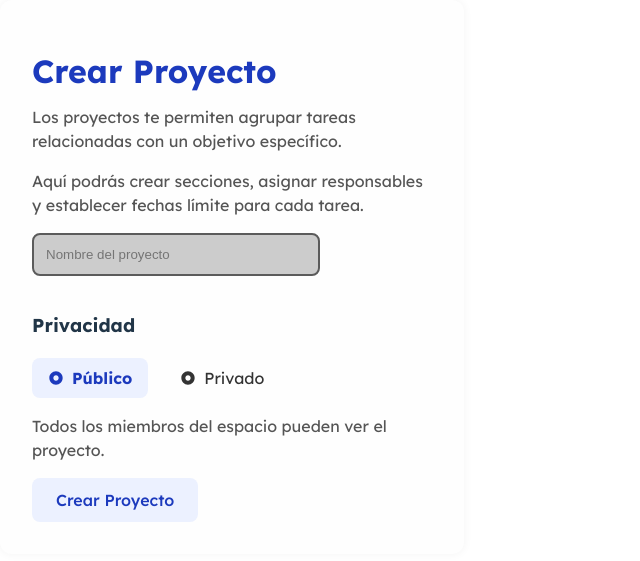
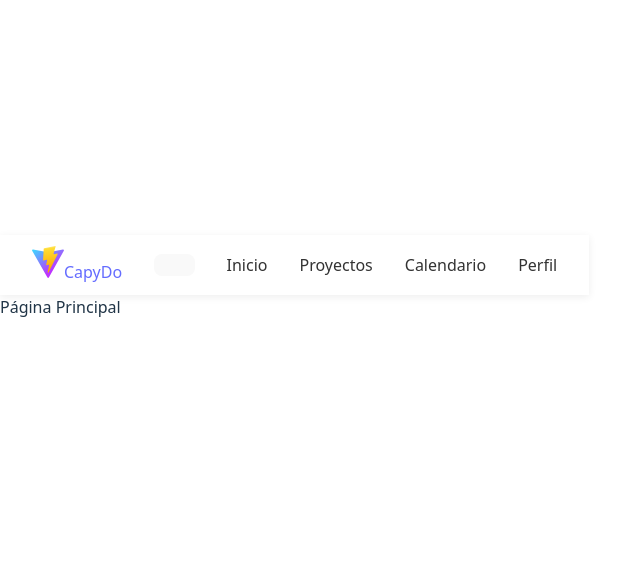
Before and after one commit to Capy-Do/CapyDo-Front, a React (Vite) app in the folder capydo/: page / in a window 1280 px wide. Shown: the part 123-684 px from the top of the page, without its empty margins (0-640 px from the left). Built offline with nearby package versions, Linux system fonts and the light colour scheme.

Commit message:
Agregando componente y estilos del Navbar

```diff
--- a/capydo/src/App.jsx
+++ b/capydo/src/App.jsx
@@ -1,11 +1,20 @@
+import {BrowserRouter as Router, Route, Routes} from 'react-router-dom';
+import NavBar from './components/NavBar';
 import CreateProject from './pages/CreateProject';
 
 function App() {
-  return (
-    <div>
-      <CreateProject />
-    </div>
-  );
-}
+    return (
+        <Router>
+            <NavBar />
+            <Routes>
+                <Route path="/" element={<div>Página Principal</div>} />
+                <Route path="/dashboard" element={<div>Dashboard</div>} />
+                <Route path="/projects" element={<CreateProject />} />
+                <Route path="/calendar" element={<div>Calendario</div>} />
+                <Route path="/profile" element={<div>Perfil</div>} />
+            </Routes>
+        </Router>
+    );
+} // <-- Esta llave faltaba
 
 export default App;
--- a/capydo/src/components/NavBar.jsx
+++ b/capydo/src/components/NavBar.jsx
@@ -0,0 +1,38 @@
+
+  import React, { useState } from "react";
+  import { Link } from "react-router-dom";
+  import "../styles/NavBar.css";
+
+  const NavBar = () => {
+      const [menuOpen, setMenuOpen] = useState(false);
+
+      return (
+          <nav className="navbar" style={{ width: "100%", left: 0 }}>
+              <div className="navbar__logo">
+                  <Link to="/">
+                      <img src="/vite.svg" alt="CapyDo Logo"
+  className="navbar__icon" />
+                      <span>CapyDo</span>
+                  </Link>
+              </div>
+
+              <button
+                  className="navbar__toggle"
+                  onClick={() => setMenuOpen(!menuOpen)}
+              >
+                  <span></span>
+                  <span></span>
+                  <span></span>
+              </button>
+
+              <ul className={`navbar__links ${menuOpen ? "active" : ""}`}>
+                  <li><Link to="/dashboard">Inicio</Link></li>
+                  <li><Link to="/projects">Proyectos</Link></li>
+                  <li><Link to="/calendar">Calendario</Link></li>
+                  <li><Link to="/profile">Perfil</Link></li>
+              </ul>
+          </nav>
+      );
+  };
+
+  export default NavBar;
--- /dev/null
+++ b/capydo/src/styles/NavBar.css
@@ -0,0 +1,46 @@
+/* NavBar.css - estilos básicos y modernos para el navbar de Capy Do */
+
+.navbar {
+  width: 100%;
+  left:0;
+  display: flex;
+  align-items: center;
+  justify-content: space-between;
+  background: #fff;
+  padding: 0.7rem 2rem;
+  box-shadow: 0 2px 8px rgba(0,0,0,0.07);
+  position: sticky;
+  top: 0;
+  z-index: 100;
+
+}
+
+.navbar__logo {
+  display: flex;
+  align-items: center;
+  gap: 0.5rem;
+}
+
+.navbar__icon {
+  width: 32px;
+  height: 32px;
+}
+
+.navbar__links {
+  list-style: none;
+  display: flex;
+  gap: 2rem;
+  margin: 0;
+  padding: 0;
+}
+
+.navbar__links a {
+  text-decoration: none;
+  color: #333;
+  font-weight: 500;
+  transition: color 0.2s;
+}
+
+.navbar__links a:hover {
+  color: #4f46e5;
+}
```
Also changed, not shown: 1 other file (tests, documents, lock files or other folders).
